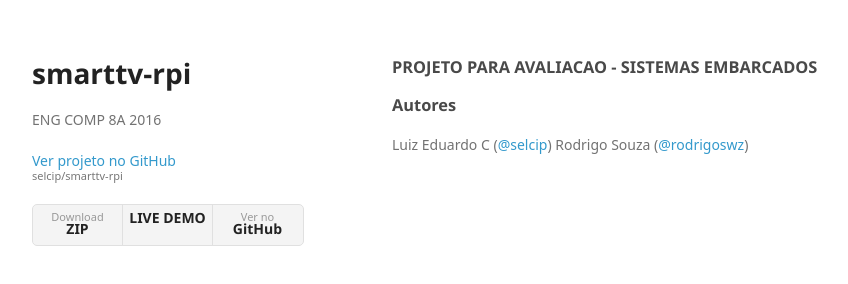
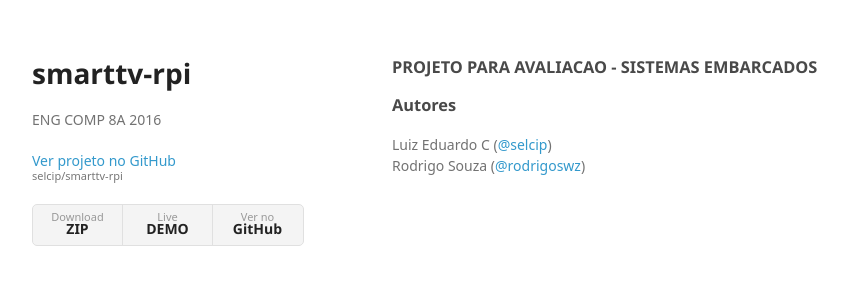
Before and after one commit to selcip/smarttv-rpi, a plain HTML site: page index.html in a window 1280 px wide. Shown: the whole page, without its empty margins (178-1026 px from the left). Drawn offline with Linux system fonts and the light colour scheme; a web font is replaced by a local one.

Commit message:
Update index.html

```diff
--- a/index.html
+++ b/index.html
@@ -23,7 +23,7 @@
 
         <ul>
           <li><a href="https://github.com/selcip/smarttv-rpi/zipball/master">Download <strong>ZIP</strong></a></li>
-          <li><a href="https://github.com/selcip/smarttv-rpi/tarball/master"><strong>LIVE DEMO</strong></a></li>
+          <li><a href="https://github.com/selcip/smarttv-rpi/tarball/master">Live<strong>DEMO</strong></a></li>
           <li><a href="https://github.com/selcip/smarttv-rpi">Ver no<strong>GitHub</strong></a></li>
         </ul>
       </header>
@@ -34,7 +34,7 @@
 <h3>
 <a id="autores" class="anchor" href="#autores" aria-hidden="true"><span aria-hidden="true" class="octicon octicon-link"></span></a>Autores</h3>
 
-<p>Luiz Eduardo C (<a href="https://github.com/selcip" class="user-mention">@selcip</a>)
+<p>Luiz Eduardo C (<a href="https://github.com/selcip" class="user-mention">@selcip</a>)<br>
 Rodrigo Souza (<a href="https://github.com/rodrigoswz" class="user-mention">@rodrigoswz</a>)</p>
     <script src="javascripts/scale.fix.js"></script>
 
```
